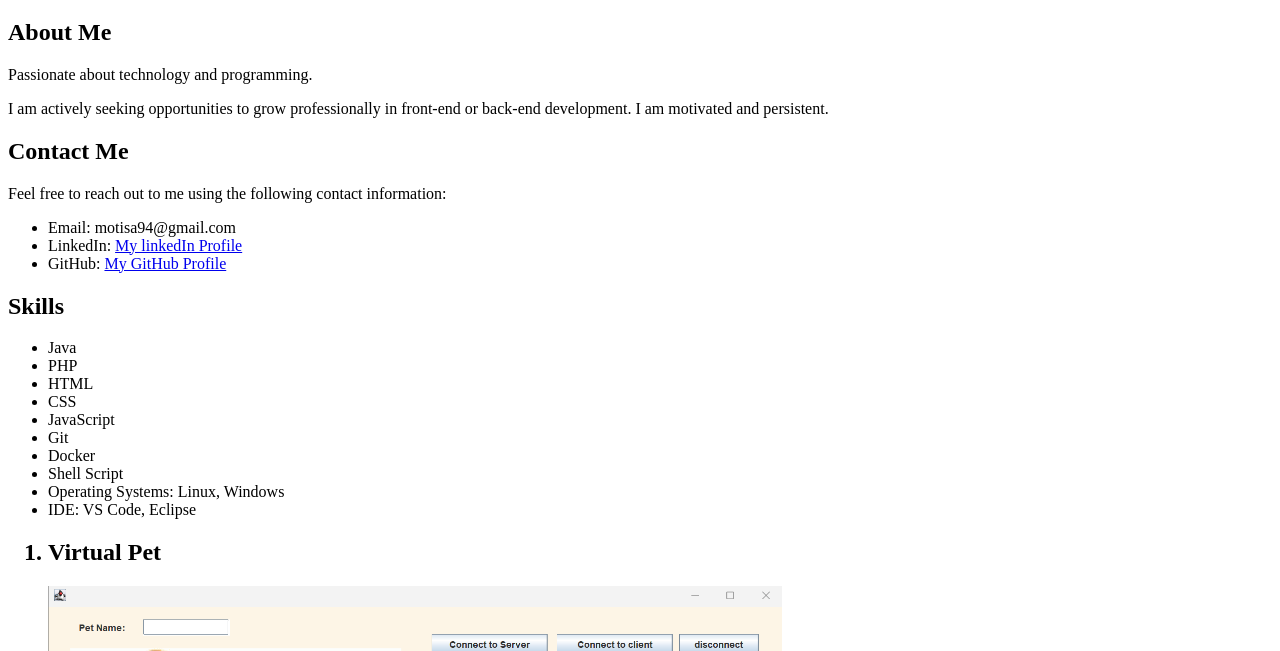
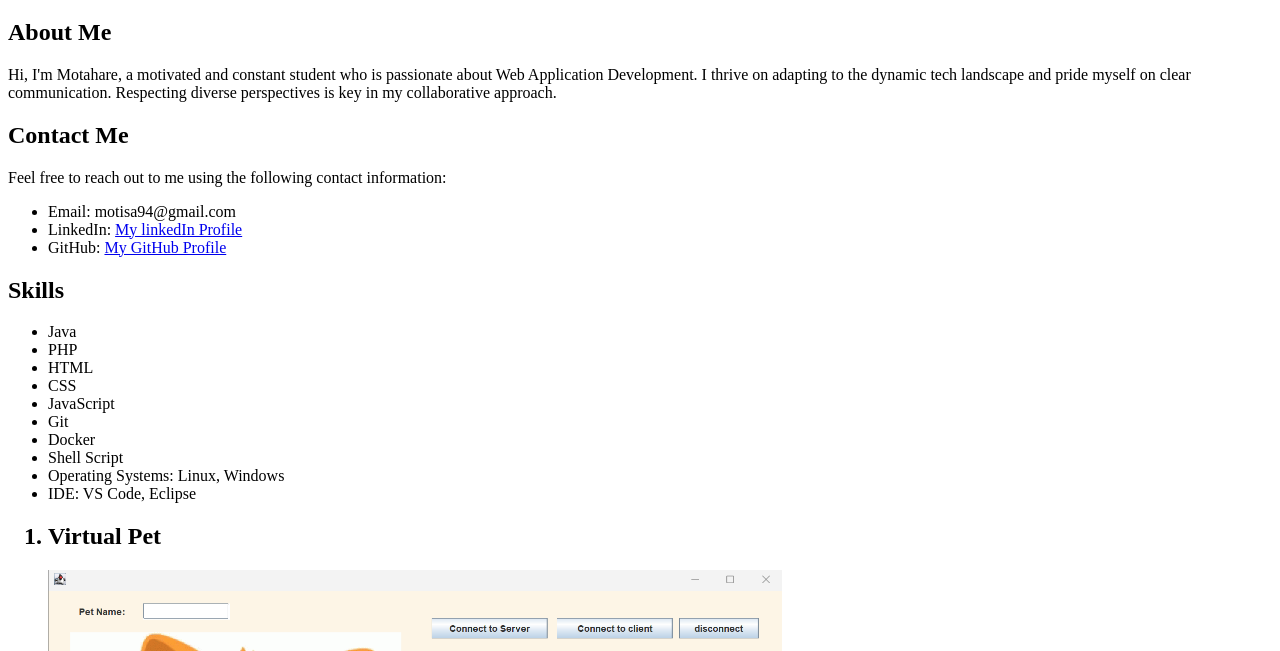
Before and after one commit to motisaa/portfolio, a plain HTML site: page index.html in a window 1280 px wide. Shown: the part 149-800 px from the top of the page. Drawn offline with Linux system fonts and the light colour scheme.

Commit message:
Update about me section

```diff
--- a/index.html
+++ b/index.html
@@ -25,9 +25,11 @@
 
     <section id="About Me">
         <h2>About Me</h2>
-        <p>Passionate about technology and programming.</p>
-        <p>I am actively seeking opportunities to grow professionally in front-end or back-end development. I am
-            motivated and persistent.</p>
+         <p> Hi, I'm Motahare, a motivated and constant student who is passionate
+            about Web Application Development.
+            I thrive on adapting to the dynamic tech landscape
+            and pride myself on clear communication. Respecting diverse
+            perspectives is key in my collaborative approach. </p>
         </section>
         <section id="contact">
             <h2>Contact Me</h2>
```
